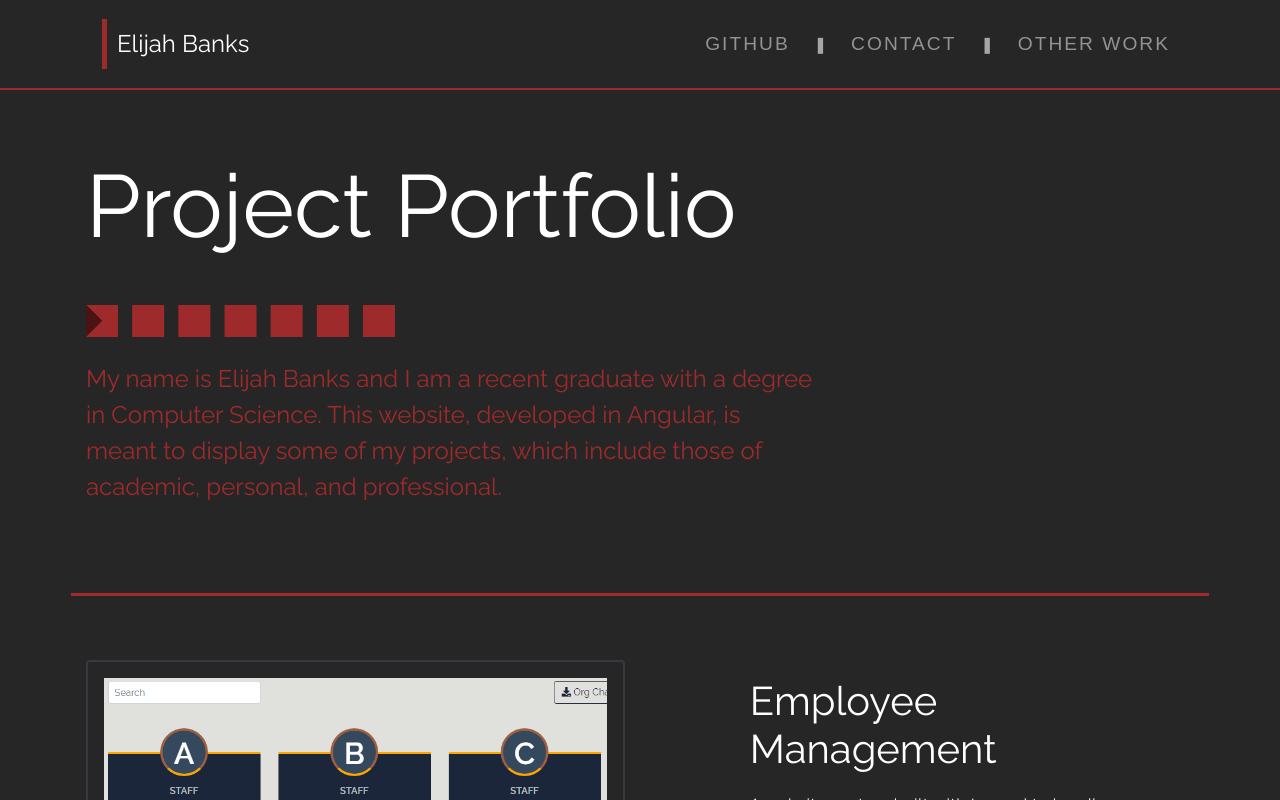
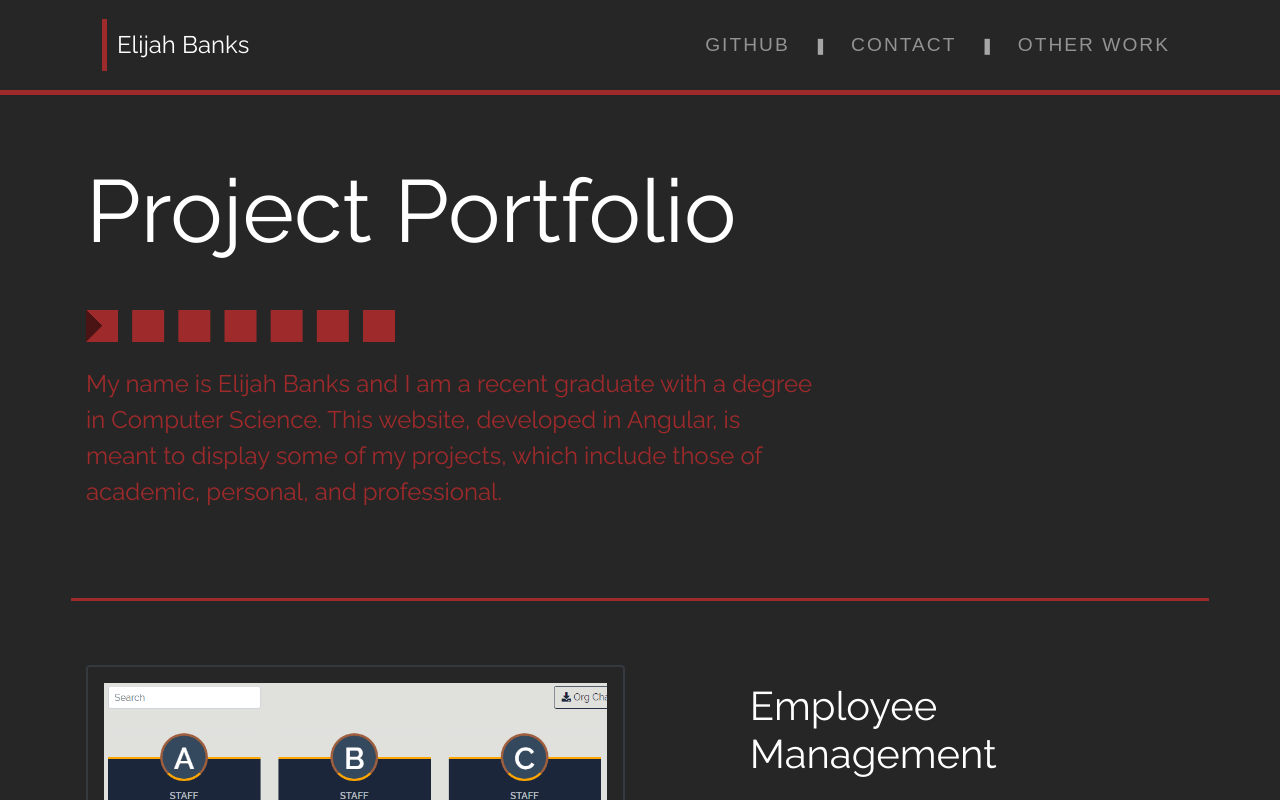
Before and after one commit to ejoebanks/eliweb, an Angular app: page / in a window 1280 px wide. Shown: the top 800 px of the page. Built offline with nearby package versions, Linux system fonts and the light colour scheme; a web font is replaced by a local one.

Commit message:
Changed border width to thin/medium so they display properly

```diff
--- a/src/app/navbar/navbar.component.css
+++ b/src/app/navbar/navbar.component.css
@@ -22,7 +22,7 @@
 .red_borders:before {
   -webkit-backface-visibility: hidden;
   backface-visibility: hidden;
-  border: 1px solid rgba(255, 255, 255, 0);
+  border-top: medium solid rgba(255, 255, 255, 0);
   bottom: 0px;
   content: " ";
   display: block;
@@ -59,7 +59,7 @@
 
 .bg-dark {
   background: #262626 !important;
-  border-bottom: 2px solid #9E2A2B;
+  border-bottom: thick solid #9E2A2B;
 }
 
 .navbar-brand {
```
